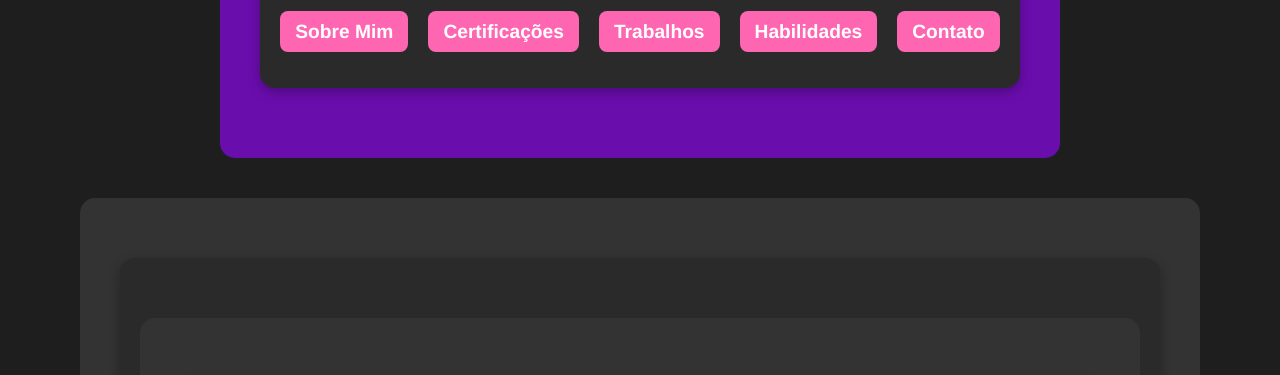
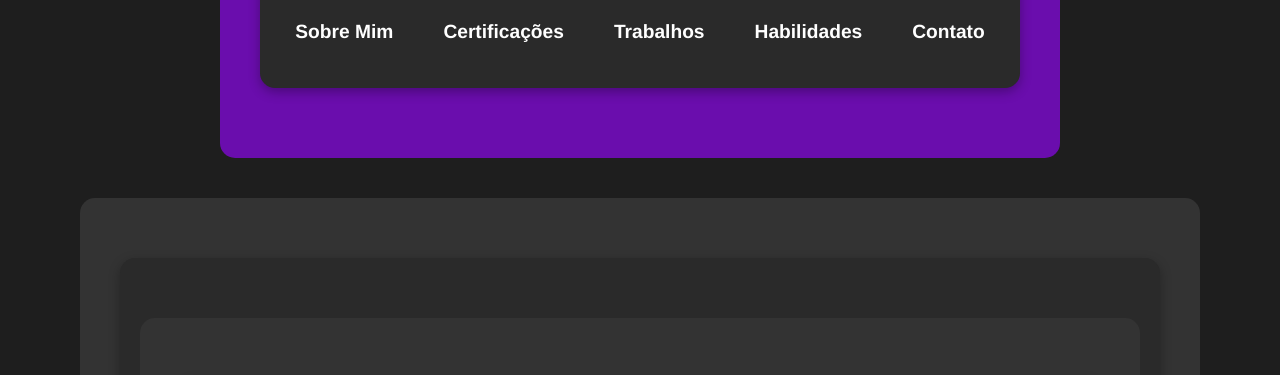
Before and after one commit to jesscatt/Portf-lio, a plain HTML site: page index.html in a window 1280 px wide. Shown: the part 170-545 px from the top of the page. Drawn offline with Linux system fonts and the light colour scheme.

Commit message:
Update styles.css

```diff
--- a/styles.css
+++ b/styles.css
@@ -66,7 +66,7 @@ nav ul li a {
   font-size: 1.2rem;
   padding: 10px 15px;
   border-radius: 8px;
-  background-color: #ff66b2; /* Rosa */
+  background-color: #ff66b; /* Rosa */
   transition: background-color 0.3s ease;
 }
 
```
